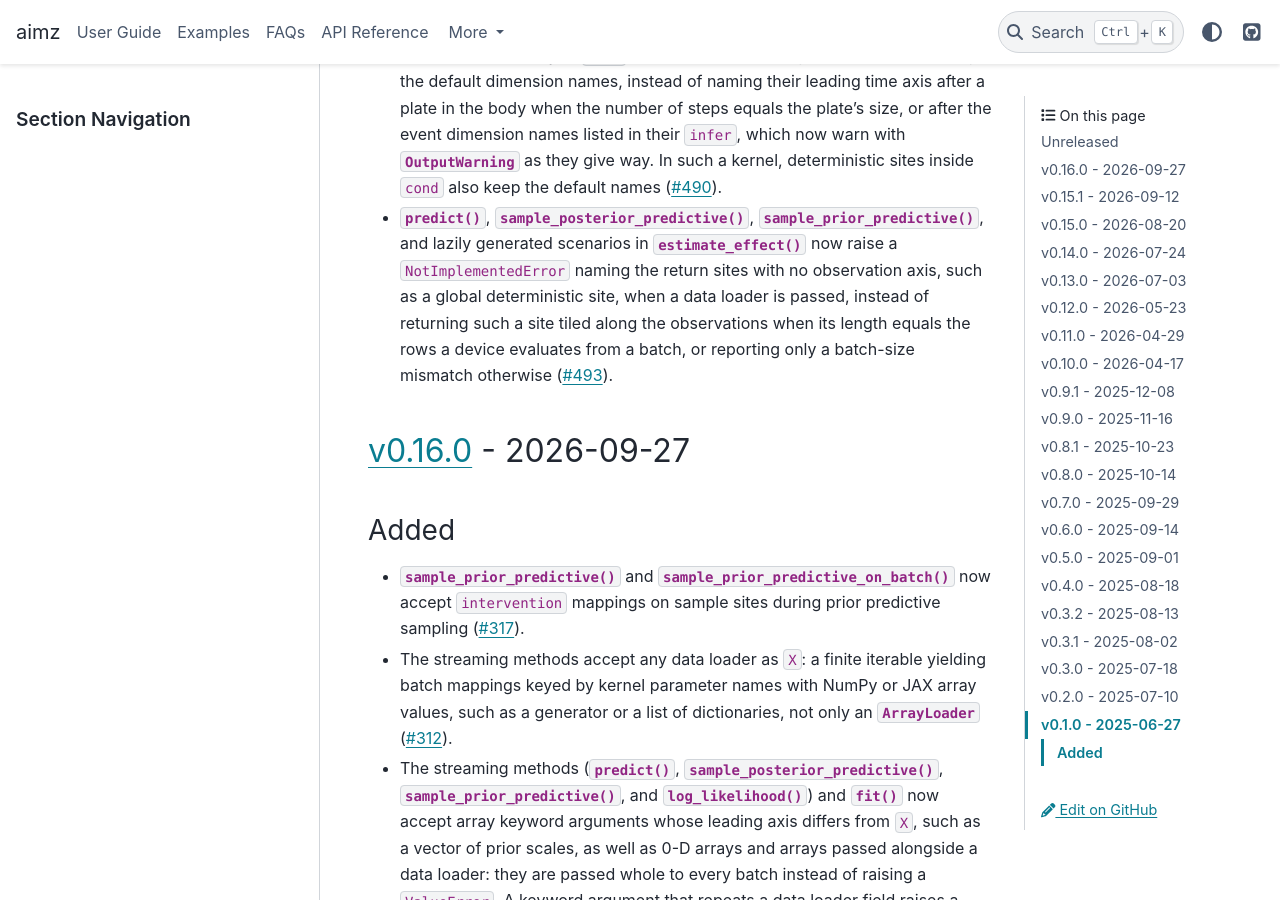
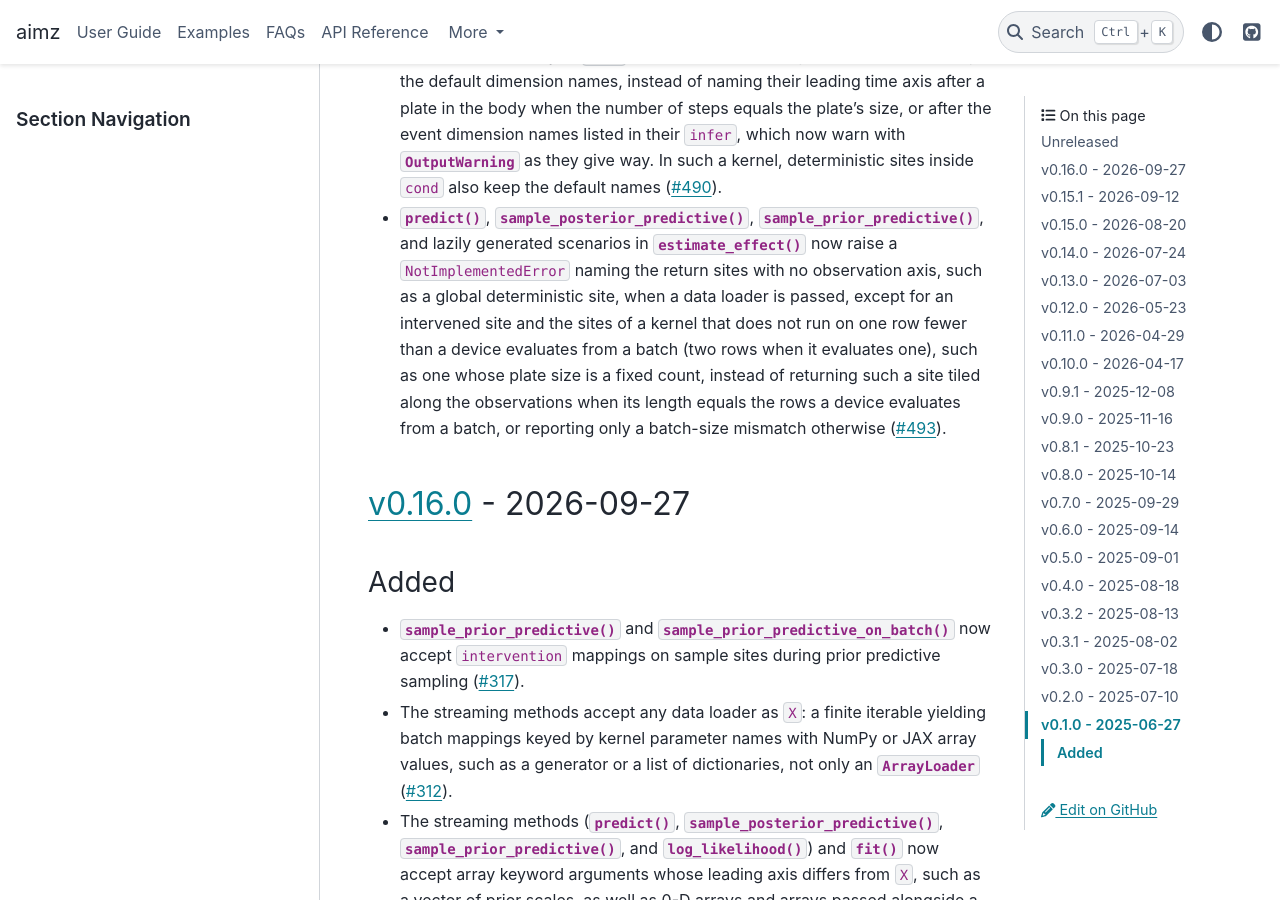
Before and after one commit to markean/aimz, a Sphinx documentation site: the page built from docs/source/changelog.rst, in a window 1280 px wide and 900 px high, scrolled down 7090 px. Built offline with Sphinx 7.4.7 and the PyData theme 0.15.4, drawn with Linux system fonts in a browser that asks for light colours.

Commit message:
Update documentation and error handling in ImpactModel and related files. Clarify behavior for return sites without observation axis and improve explanations in FAQ and user guide.

```diff
--- a/CHANGELOG.md
+++ b/CHANGELOG.md
@@ -64,7 +64,7 @@ and this project adheres to [Semantic Versioning](https://semver.org/spec/v2.0.0
 - {meth}`~aimz.ImpactModel.fit`, {meth}`~aimz.ImpactModel.fit_on_batch`, {meth}`~aimz.ImpactModel.train_on_batch`, and the prior predictive methods now run a kernel that `handlers.scale` weights with an array, such as per-observation weights, after another model of the same kernel has been traced in the process, as for a refit or after re-running a notebook cell, instead of failing in NumPyro's dependency trace. aimz uses that trace only for the warning on interventions that cannot reach the output, which it then skips ([#482](https://github.com/markean/aimz/issues/482)).
 - Output trees now keep a site named like another site's default dimension name, such as `mu_dim_0` beside a site `mu` with an unnamed dimension: that dimension takes the next free number, with an {class}`~aimz.OutputWarning`, instead of replacing the site with its index ([#488](https://github.com/markean/aimz/issues/488)).
 - Sites inside the body of `scan`, in a kernel with a sample site there, now keep the default dimension names, instead of naming their leading time axis after a plate in the body when the number of steps equals the plate's size, or after the event dimension names listed in their `infer`, which now warn with {class}`~aimz.OutputWarning` as they give way. In such a kernel, deterministic sites inside `cond` also keep the default names ([#490](https://github.com/markean/aimz/issues/490)).
-- {meth}`~aimz.ImpactModel.predict`, {meth}`~aimz.ImpactModel.sample_posterior_predictive`, {meth}`~aimz.ImpactModel.sample_prior_predictive`, and lazily generated scenarios in {meth}`~aimz.ImpactModel.estimate_effect` now raise a `NotImplementedError` naming the return sites with no observation axis, such as a global deterministic site, when a data loader is passed, instead of returning such a site tiled along the observations when its length equals the rows a device evaluates from a batch, or reporting only a batch-size mismatch otherwise ([#493](https://github.com/markean/aimz/issues/493)).
+- {meth}`~aimz.ImpactModel.predict`, {meth}`~aimz.ImpactModel.sample_posterior_predictive`, {meth}`~aimz.ImpactModel.sample_prior_predictive`, and lazily generated scenarios in {meth}`~aimz.ImpactModel.estimate_effect` now raise a `NotImplementedError` naming the return sites with no observation axis, such as a global deterministic site, when a data loader is passed, except for an intervened site and the sites of a kernel that does not run on one row fewer than a device evaluates from a batch (two rows when it evaluates one), such as one whose plate size is a fixed count, instead of returning such a site tiled along the observations when its length equals the rows a device evaluates from a batch, or reporting only a batch-size mismatch otherwise ([#493](https://github.com/markean/aimz/issues/493)).
 
 ## [v0.16.0](https://github.com/markean/aimz/releases/tag/v0.16.0) - 2026-09-27
 
--- a/docs/source/faq.rst
+++ b/docs/source/faq.rst
@@ -65,9 +65,9 @@ For an array input with another number of observations, prediction and :meth:`~a
 The fitted values are reused without notice for an input with the same number of observations, and, under ``shard_axis="obs"``, for one split into device batches with exactly the fitted number of rows, padding included.
 A data loader is checked one device batch at a time, so a loader batch that gives each device exactly the fitted number of rows passes too.
 A data loader cannot rerun under ``shard_axis="draw"``, so a call with one raises the error for the fitted observations too whenever its batches or the devices split them; pass them as an array instead.
-The rerun recognizes a local latent by the second axis of its posterior, so for one whose observations lie on another axis, as in nested plates, the call raises the error for the fitted observations too unless ``shard_axis="draw"`` is passed.
+The rerun recognizes a local latent by the second axis of its posterior, so for one whose observations lie on another axis, as in nested plates, the call raises the error for the fitted observations too whenever its batches or the devices split them, unless ``shard_axis="draw"`` is passed.
 To predict other observations, draw the site from the prior: set a posterior without it, or, if it is the only latent site, use :meth:`~aimz.ImpactModel.sample_prior_predictive`, which runs ``param`` sites at their initial values.
-For a kernel with learned ``param`` sites, such as a network, pass draws of the site for the new observations to :meth:`~aimz.ImpactModel.set_posterior_sample` instead, drawn from its prior or, for a guide that computes the site from the inputs, by :meth:`~aimz.ImpactModel.sample` with the new inputs; the learned values stay in use.
+If it is the only latent site of a kernel with learned ``param`` sites, such as a network, pass draws of it for the new observations to :meth:`~aimz.ImpactModel.set_posterior_sample` instead, drawn from its prior or, for a guide that computes the site from the inputs, by :meth:`~aimz.ImpactModel.sample` with the new inputs; the learned values stay in use.
 A latent site inside the body of :external:func:`~numpyro.contrib.control_flow.scan` follows NumPyro's scan instead, intervened on or not: an input with fewer rows than the fitted ones raises NumPyro's ``RuntimeError``, and one with more rows takes the fitted values for the leading rows and draws the rest.
 
 A model with nested plates whose :external:func:`~numpyro.primitives.sample` sites are all observed (``obs=``) or whose latent shapes are fixed remains compatible; a model with a single plate containing one unobserved :external:func:`~numpyro.primitives.sample` site triggers the draw-parallel rerun.
--- a/docs/source/user_guide/sharding.rst
+++ b/docs/source/user_guide/sharding.rst
@@ -52,7 +52,8 @@ Passing ``shard_axis="draw"`` explicitly skips the warning.
 The streaming methods, :meth:`~aimz.ImpactModel.sample_prior_predictive` included, rerun the same way for a kernel that computes across observations at a site recorded by :external:func:`~numpyro.contrib.control_flow.scan` or drawn as one event over all the rows, and for a kernel with a site recorded by :external:func:`~numpyro.contrib.control_flow.cond` (see :ref:`faq-cross-observation`).
 :meth:`~aimz.ImpactModel.predict` and :meth:`~aimz.ImpactModel.sample_prior_predictive` also rerun when a return site has no observation axis, such as a global deterministic site that a reparameterization creates, since such a site cannot be split with the rows, and when the kernel does not run on fewer rows than the input, such as one whose plate size is a fixed count.
 A data loader cannot rerun, so such a site raises a ``NotImplementedError``; leave it out of ``return_sites`` when passing one.
-An intervened return site, and every return site of a kernel that runs only at one row count, such as one with a fixed-count plate, raises only when its length differs from the rows a device evaluates from a batch, so a global one of that length comes back tiled along the observations; leave such a site out of ``return_sites`` with a loader.
+In :meth:`~aimz.ImpactModel.predict`, an intervened return site, and every return site of a kernel that does not run on one row fewer than a device evaluates (two rows when it evaluates one), such as one with a fixed-count plate, raises only when its length differs from the rows a device evaluates from a batch, so a global one of that length comes back tiled along the observations; leave such a site out of ``return_sites`` with a loader.
+In :meth:`~aimz.ImpactModel.sample_prior_predictive` with a loader, such an intervened site comes back with a separate prior draw for each device and batch, and a kernel that does not run on one or two rows, such as one with a fixed-count plate, fails with its own error whatever ``return_sites`` holds.
 See :ref:`faq-model-compatibility` for the model patterns that trigger a rerun.
 The kernels below contrast a compatible model with one that triggers the rerun; a runnable version is in :doc:`streaming_and_on_batch`.
 
```
Also changed, not shown: aimz/.agents/skills/aimz/SKILL.md, 2 other files.
